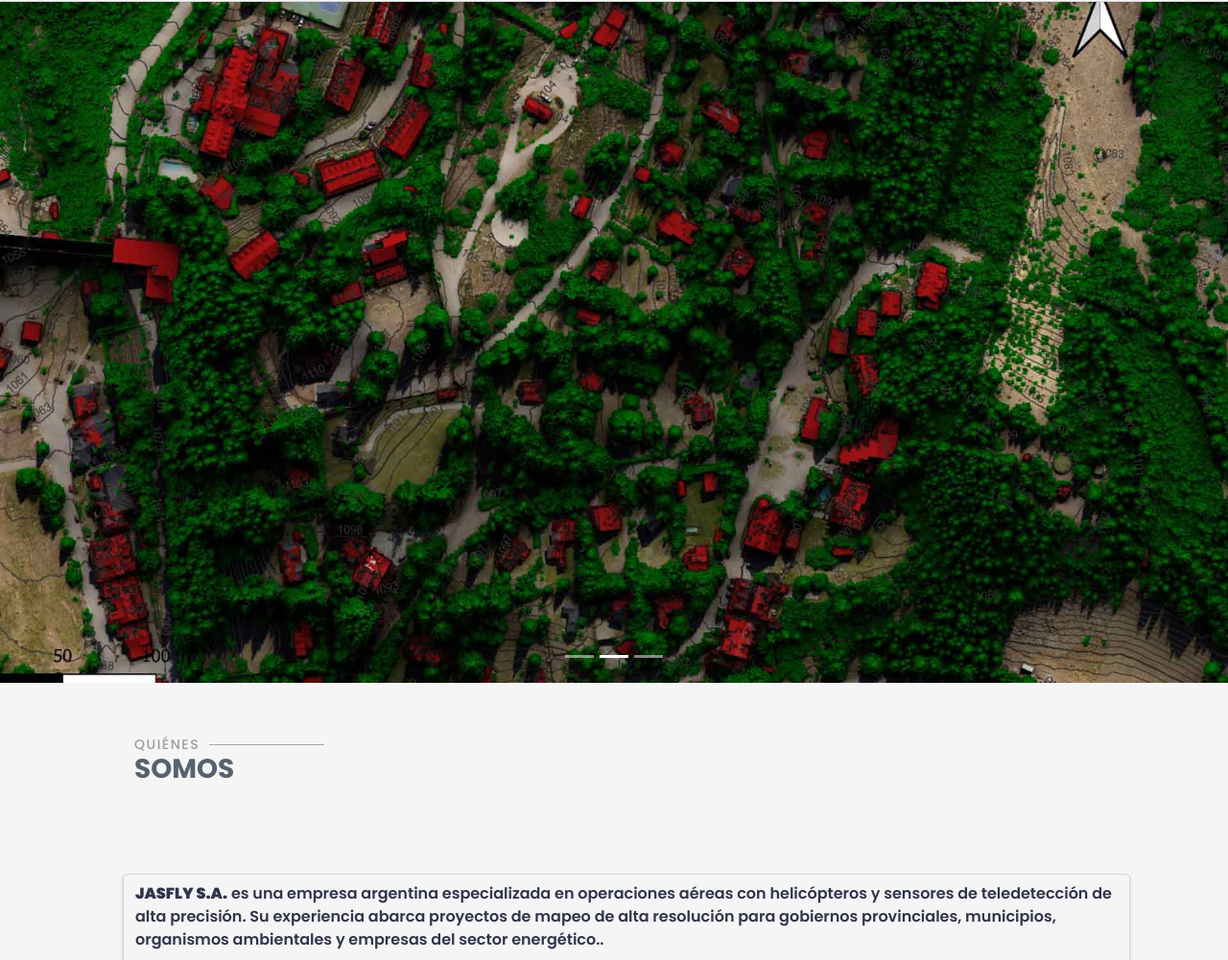
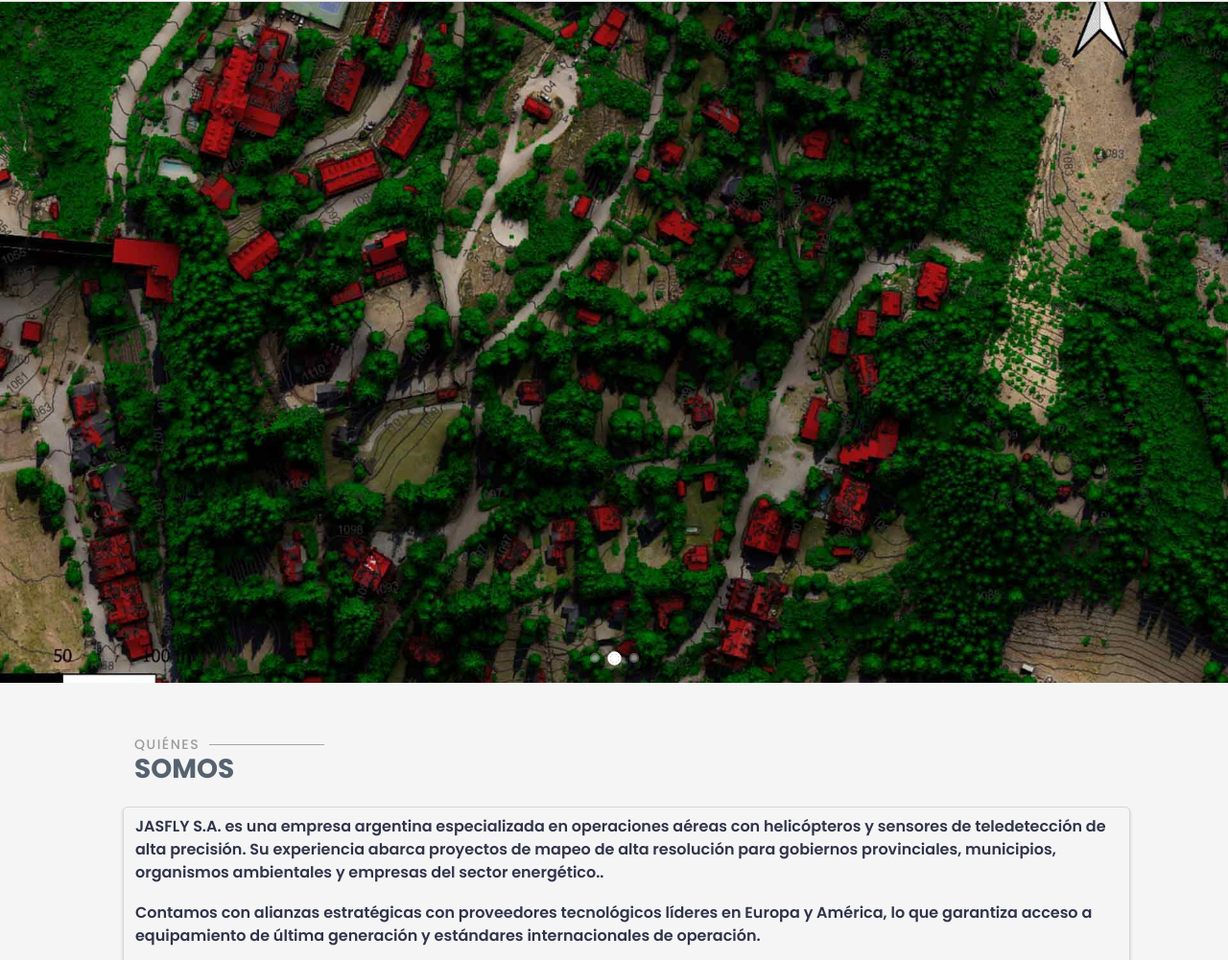
Before and after one commit to lucasger78/JasFly, a plain HTML site: page index.html in a window 1280 px wide. Shown: the part 69-1070 px from the top of the page at 96% size. Drawn offline with nearby package versions, Linux system fonts and the light colour scheme.

Commit message:
upgrades varios

```diff
--- a/css/gallery.css
+++ b/css/gallery.css
@@ -153,3 +153,38 @@
     display: block !important;
   }
 }
+
+
+
+/* Indicadores circulares del carrusel hero */
+#hero-carousel .carousel-indicators {
+  bottom: 20px;
+  margin-bottom: 0;
+  z-index: 2;
+}
+
+#hero-carousel .carousel-indicators [data-bs-target] {
+  width: 6px !important;
+  height: 6px !important;
+  border-radius: 50% !important;
+  background-color: rgba(255, 255, 255, 0.5);
+  border: 2px solid rgba(255, 255, 255, 0.3);
+  margin: 0 5px;
+  padding: 0;
+  text-indent: -999px;
+  cursor: pointer;
+  transition: all 0.3s ease;
+  opacity: 1;
+}
+
+#hero-carousel .carousel-indicators [data-bs-target].active {
+  background-color: #fff !important;
+  border-color: #fff;
+  transform: scale(1.3);
+  width: 7px !important;
+  height: 7px !important;
+}
+
+#hero-carousel .carousel-indicators [data-bs-target]:hover {
+  background-color: rgba(255, 255, 255, 0.8);
+}
--- a/css/main.css
+++ b/css/main.css
@@ -1031,6 +1031,9 @@ section,
   position: relative;
 }
 
+
+
+
 @media (max-width: 1200px) {
   .hero .carousel {
     min-height: calc(100vh - 66px);
@@ -1128,7 +1131,7 @@ section,
 }
 
 
-.hero .carousel-control-prev,
+/* .hero .carousel-control-prev,
 .hero .carousel-control-next {
   width: 10%;
   transition: 0.3s;
@@ -1143,29 +1146,29 @@ section,
 .hero .carousel-control-prev:hover,
 .hero .carousel-control-next:hover {
   opacity: 0.9;
-}
-
-@media (min-width: 1024px) {
+} */
+
+/* @media (min-width: 1024px) {
 
   .hero .carousel-control-prev,
   .hero .carousel-control-next {
     width: 5%;
   }
-}
-
-.hero .carousel-control-next-icon,
+} */
+
+/* .hero .carousel-control-next-icon,
 .hero .carousel-control-prev-icon {
   font-size: 32px;
   line-height: 1;
-}
-
-.hero .carousel-indicators {
+} */
+
+/* .hero .carousel-indicators {
   list-style: none;
-}
-
-.hero .carousel-indicators li {
+} */
+
+/* .hero .carousel-indicators li {
   cursor: pointer;
-}
+} */
 
 @keyframes fadeInUp {
   from {
@@ -3883,3 +3886,7 @@ color: inherit;
 p {
   margin-bottom: 0.5rem !important;
 }
+
+.section-title{
+  margin-bottom: -70px !important;
+}
--- a/index.html
+++ b/index.html
@@ -27,6 +27,7 @@
   <!-- Main CSS File -->
   <link href="css/main.css" rel="stylesheet">
   <link href="css/slide-logos.css" rel="stylesheet">
+  <link href="css/gallery.css" rel="stylesheet">
 </head>
 
 <body class="index-page">
@@ -77,20 +78,31 @@
   <main class="main">
 
     <!-- Hero Section -->
+
     <section id="hero" class="hero section dark-background">
       <div id="hero-carousel" class="carousel slide carousel-fade" data-bs-ride="carousel" data-bs-interval="5000">
-        <div class="carousel-indicators"></div>
-        <div class="carousel-item active">
-          <img src="assets/img/hero-carousel/hero-carousel-1.jpg" alt="">
+
+        <!-- Indicadores de Bootstrap -->
+        <div class="carousel-indicators">
+          <button type="button" data-bs-target="#hero-carousel" data-bs-slide-to="0" class="active" aria-current="true" aria-label="Slide 1"></button>
+          <button type="button" data-bs-target="#hero-carousel" data-bs-slide-to="1" aria-label="Slide 2"></button>
+          <button type="button" data-bs-target="#hero-carousel" data-bs-slide-to="2" aria-label="Slide 3"></button>
         </div>
-        <div class="carousel-item">
-          <img src="assets/img/hero-carousel/hero-carousel-2.jpg" alt="">
-        </div>
-        <div class="carousel-item">
-          <img src="assets/img/hero-carousel/hero-carousel-3.jpg" alt="">
-        </div>
+
+          <div class="carousel-item active">
+            <img src="assets/img/hero-carousel/hero-carousel-1.jpg" alt="Slide 1">
+          </div>
+          <div class="carousel-item">
+            <img src="assets/img/hero-carousel/hero-carousel-2.jpg" alt="Slide 2">
+          </div>
+          <div class="carousel-item">
+            <img src="assets/img/hero-carousel/hero-carousel-3.jpg" alt="Slide 3">
+          </div>
+
+
       </div>
     </section>
+
     <!-- /Hero Section -->
 
 
@@ -104,7 +116,7 @@
       <div class="tab-content team-member p-team" id="text-home" style="margin-left: 10%; margin-right: auto;">
         <div class="tab-pane fade show active">
           <p class="about-items p-index">
-            <b>JASFLY S.A.</b> <span data-section="index" data-value="aboutParrafo1">es una empresa argentina especializada en operaciones aéreas con helicópteros y sensores de teledetección de alta precisión. Su experiencia abarca proyectos de mapeo de alta resolución para gobiernos provinciales, municipios, organismos ambientales y empresas del sector energético..</span>
+            <span data-section="index" data-value="aboutParrafo1"> JASFLY S.A. es una empresa argentina especializada en operaciones aéreas con helicópteros y sensores de teledetección de alta precisión. Su experiencia abarca proyectos de mapeo de alta resolución para gobiernos provinciales, municipios, organismos ambientales y empresas del sector energético..</span>
           </p>
           <p class="about-items p-index" data-section="index" data-value="aboutParrafo2">
             Contamos con alianzas estratégicas con proveedores tecnológicos líderes en Europa y América, lo que garantiza acceso a equipamiento de última generación y estándares internacionales de operación.
@@ -122,7 +134,7 @@
       <div class="tab-content team-member p-team" id="text-home" style="margin-left: 10%; margin-right: auto;">
         <div class="tab-pane fade show active">
           <p class="about-items p-index">
-            <h5 data-section="index" data-value="aboutParrafo5a" style="font-weight: bolder;">Lidar</h5>
+            <h5 data-section="index" data-value="aboutParrafo5a" style="font-weight: bold;">Lidar</h5>
 
           <p class="about-items p-index" data-section="index" data-value="aboutParrafo5">
             JASFLY lleva más de tres años ofreciendo servicios de relevamiento con tecnología LiDAR a distintos sectores e industrias. Continuamente optimizamos los tiempos de entrega mediante automatización avanzada y técnicas de procesamiento de vanguardia.
--- a/js/en.json
+++ b/js/en.json
@@ -116,7 +116,7 @@
     "paginaTituloP": "Asked Questions",
     "breadcrumbCurrent": "FAQs",
     "q1Titulo": "What is geomatics?",
-    "q1Parrafo1": "Geomatics is a discipline that integrates the acquisition, storage, processing, analysis, and visualization of geospatial data, i.e., information that references a location on Earth. In essence, it combines Earth sciences with information and communication technologies (ICT).",
+    "q1Parrafo1": "Geomatics is a discipline that integrates the acquisition, processing, analysis, visualization and storage of geospatial data, i.e., information that references a location on Earth. In essence, it combines Earth sciences with information and communication technologies (ICT).",
     "q1Parrafo2": "This discipline groups a set of technologies and sciences that allow the capture, analysis, and interpretation of territorial information. Its main objective is geographic knowledge for better decision-making across a wide variety of fields.",
     "q1Parrafo3": "Disciplines integrated in Geomatics:",
     "q1SIG": "Geographic Information Systems (GIS):",
--- a/js/es.json
+++ b/js/es.json
@@ -116,7 +116,7 @@
     "paginaTituloP": "Frecuentes",
     "breadcrumbCurrent": "FAQs",
     "q1Titulo": "¿Qué es la geomática?",
-    "q1Parrafo1": "La geomática es una disciplina que integra la adquisición, el almacenamiento, el procesamiento, el análisis y la visualización de datos geoespaciales, es decir, información que tiene una referencia a una ubicación en la Tierra. En esencia, combina las ciencias de la Tierra con las tecnologías de la información y la comunicación (TIC).",
+    "q1Parrafo1": "La geomática es una disciplina que integra la adquisición, el procesamiento, el análisis, la visualización y el almacenamiento de datos geoespaciales, es decir, información que tiene una referencia a una ubicación en la Tierra. En esencia, combina las ciencias de la Tierra con las tecnologías de la información y la comunicación (TIC).",
     "q1Parrafo2": "Esta disciplina agrupa un conjunto de tecnologías y ciencias que permiten capturar, analizar e interpretar información del territorio. Su objetivo principal es el conocimiento geográfico para una mejor toma de decisiones en una amplia variedad de campos.",
     "q1Parrafo3": "Disciplinas que integra la Geomática:",
     "q1SIG": "Sistemas de Información Geográfica (SIG):",
--- a/js/main.js
+++ b/js/main.js
@@ -105,15 +105,15 @@
   /**
    * Auto generate the carousel indicators
    */
-  document.querySelectorAll('.carousel-indicators').forEach((carouselIndicator) => {
-    carouselIndicator.closest('.carousel').querySelectorAll('.carousel-item').forEach((carouselItem, index) => {
-      if (index === 0) {
-        carouselIndicator.innerHTML += `<li data-bs-target="#${carouselIndicator.closest('.carousel').id}" data-bs-slide-to="${index}" class="active"></li>`;
-      } else {
-        carouselIndicator.innerHTML += `<li data-bs-target="#${carouselIndicator.closest('.carousel').id}" data-bs-slide-to="${index}"></li>`;
-      }
-    });
-  });
+  // document.querySelectorAll('.carousel-indicators').forEach((carouselIndicator) => {
+  //   carouselIndicator.closest('.carousel').querySelectorAll('.carousel-item').forEach((carouselItem, index) => {
+  //     if (index === 0) {
+  //       carouselIndicator.innerHTML += `<li data-bs-target="#${carouselIndicator.closest('.carousel').id}" data-bs-slide-to="${index}" class="active"></li>`;
+  //     } else {
+  //       carouselIndicator.innerHTML += `<li data-bs-target="#${carouselIndicator.closest('.carousel').id}" data-bs-slide-to="${index}"></li>`;
+  //     }
+  //   });
+  // });
 
   /**
    * Initiate glightbox
--- a/js/por.json
+++ b/js/por.json
@@ -116,7 +116,7 @@
     "paginaTituloP": "Frequentes",
     "breadcrumbCurrent": "FAQs",
     "q1Titulo": "O que é geomática?",
-    "q1Parrafo1": "A geomática é uma disciplina que integra a aquisição, armazenamento, processamento, análise e visualização de dados geoespaciais, ou seja, informações que têm uma referência a uma localização na Terra. Em essência, combina as ciências da Terra com as tecnologias de informação e comunicação (TIC).",
+    "q1Parrafo1": "A geomática é uma disciplina que integra a aquisição, processamento, análisevisualização e armazenamento de dados geoespaciais, ou seja, informações que têm uma referência a uma localização na Terra. Em essência, combina as ciências da Terra com as tecnologias de informação e comunicação (TIC).",
     "q1Parrafo2": "Esta disciplina agrupa um conjunto de tecnologias e ciências que permitem capturar, analisar e interpretar informações do território. Seu objetivo principal é o conhecimento geográfico para uma melhor tomada de decisões em uma ampla variedade de campos.",
     "q1Parrafo3": "Disciplinas que a Geomática integra:",
     "q1SIG": "Sistemas de Informação Geográfica (SIG):",
```
Also changed, not shown: about.html (+4 -4 lines), contact.html (+1 -1 lines), faqs.html (+1 -1 lines), assets/img/logo.png.
